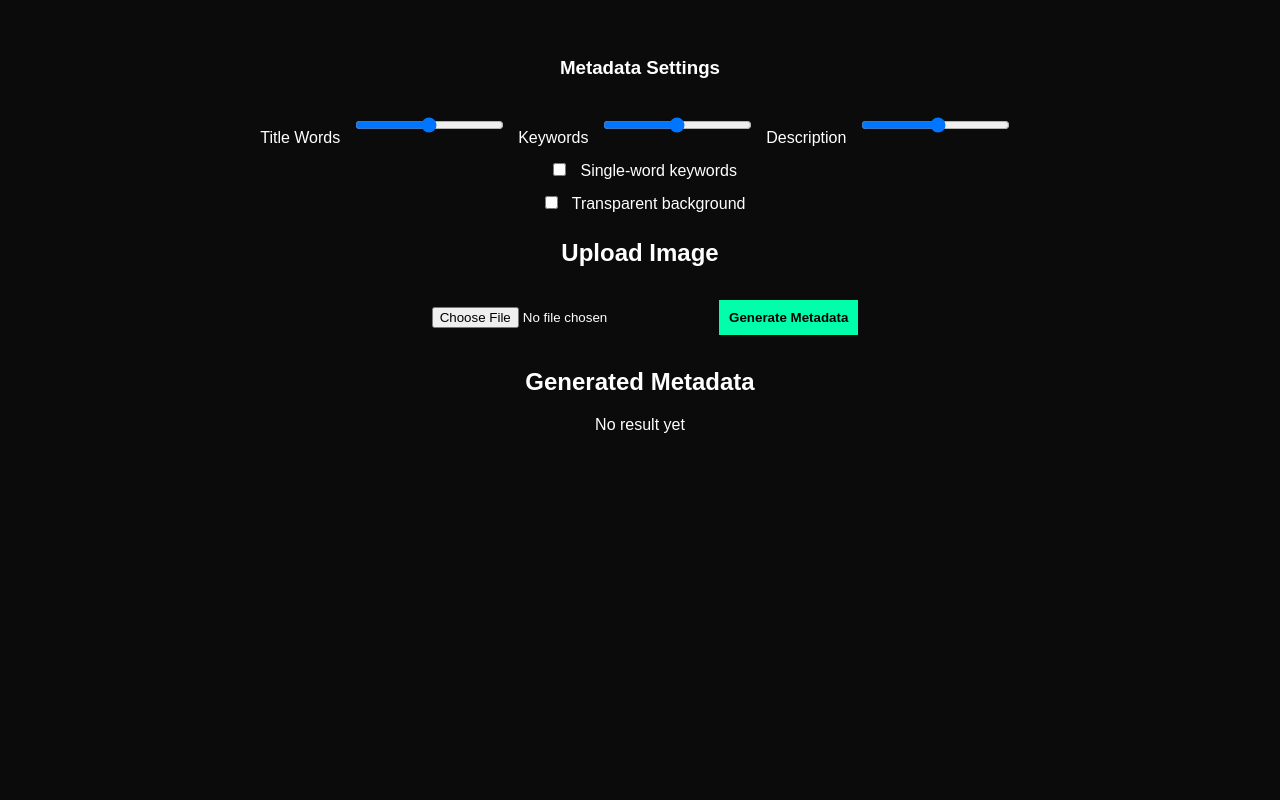
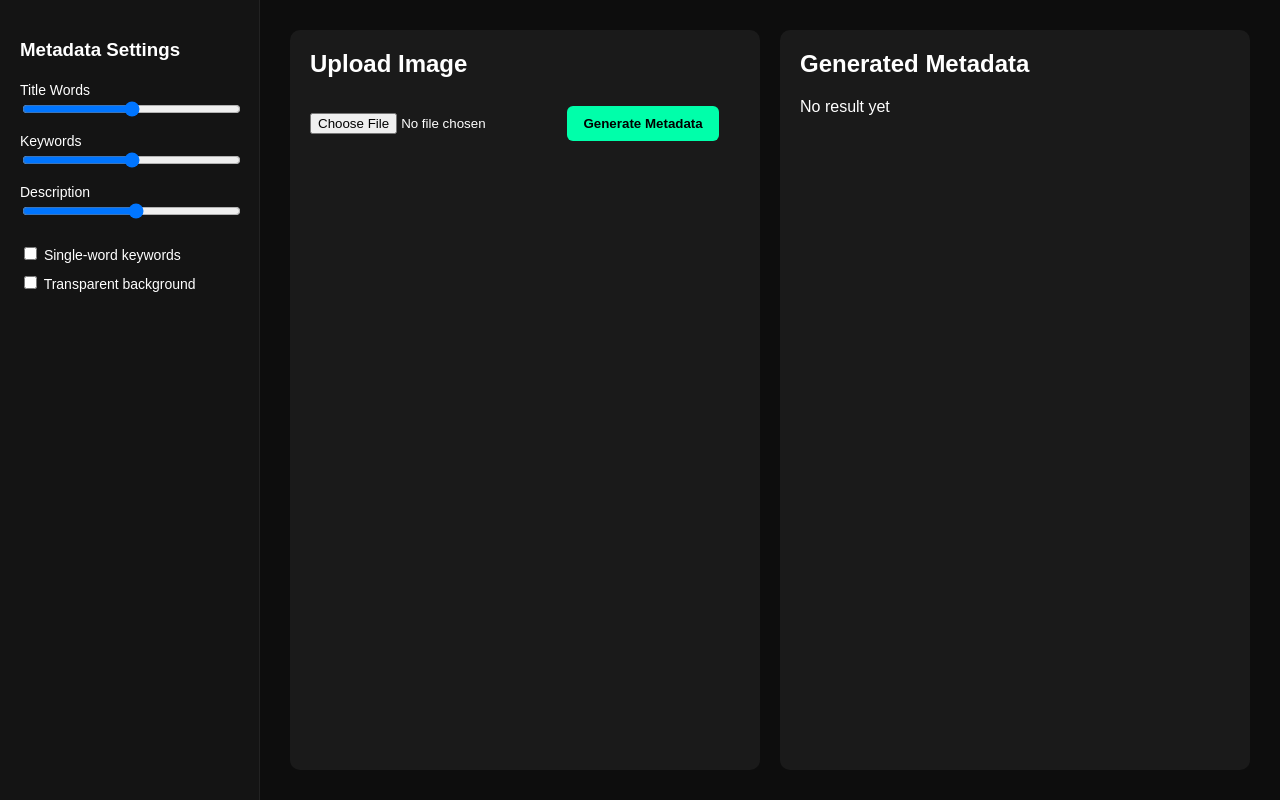
Before and after one commit to Alifiideas/metacraftai, a Flask app: page /demo in a window 1280 px wide. Run offline with Flask 3, Linux system fonts and the light colour scheme.

Commit message:
Update style.css

```diff
--- a/static/style.css
+++ b/static/style.css
@@ -1,24 +1,83 @@
+* {
+  box-sizing: border-box;
+}
+
 body {
-  background: #0b0b0b;
-  color: white;
-  font-family: Arial;
-  text-align: center;
+  margin: 0;
+  font-family: Arial, sans-serif;
+  background: #0d0d0d;
+  color: #fff;
+}
+
+.container {
+  display: flex;
+  height: 100vh;
+}
+
+/* SIDEBAR */
+.sidebar {
+  width: 260px;
+  background: #141414;
+  padding: 20px;
+  border-right: 1px solid #222;
+}
+
+.sidebar h3 {
+  margin-bottom: 20px;
+}
+
+.sidebar label {
+  font-size: 14px;
+}
+
+.sidebar input[type=range] {
+  width: 100%;
+  margin-bottom: 15px;
+}
+
+.toggle {
+  margin: 10px 0;
+  font-size: 14px;
+}
+
+/* MAIN */
+.main {
+  flex: 1;
+  display: flex;
+  gap: 20px;
   padding: 30px;
 }
 
-input, button {
-  padding: 10px;
-  margin: 10px;
+.card {
+  background: #1a1a1a;
+  padding: 20px;
+  border-radius: 10px;
+  width: 50%;
+}
+
+.card h2 {
+  margin-top: 0;
+}
+
+input[type=file] {
+  margin: 15px 0;
 }
 
 button {
   background: #00ffaa;
   border: none;
+  padding: 10px 16px;
+  font-weight: bold;
   cursor: pointer;
-  font-weight: bold;
+  border-radius: 6px;
 }
 
-img {
+button:hover {
+  opacity: 0.9;
+}
+
+.preview {
   margin-top: 15px;
-  border-radius: 10px;
+  max-width: 100%;
+  border-radius: 8px;
 }
```
